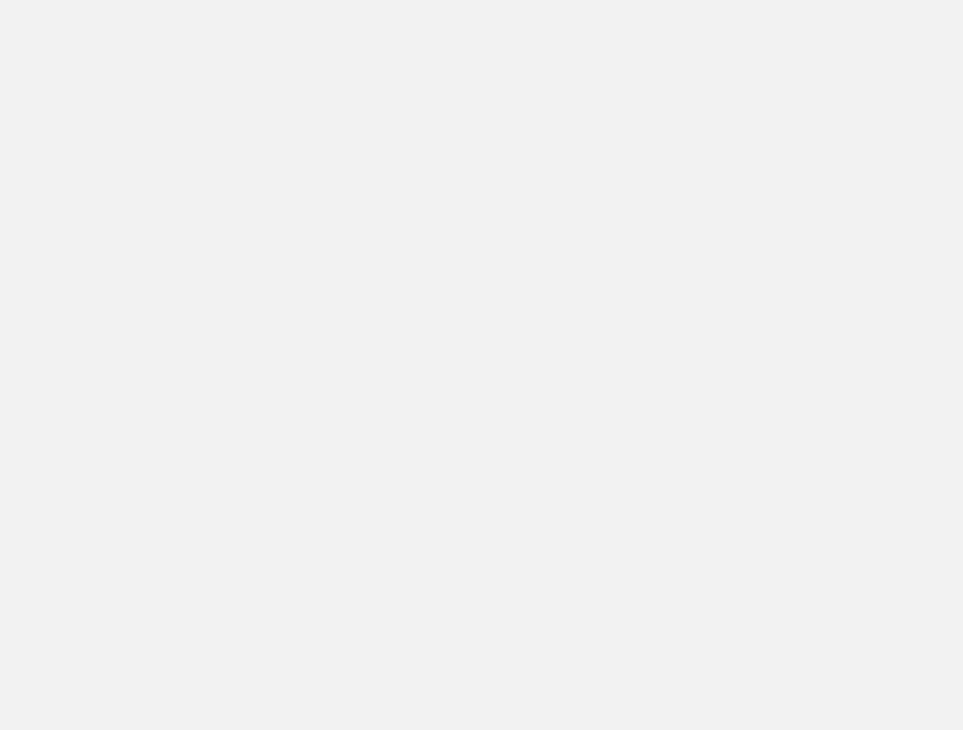
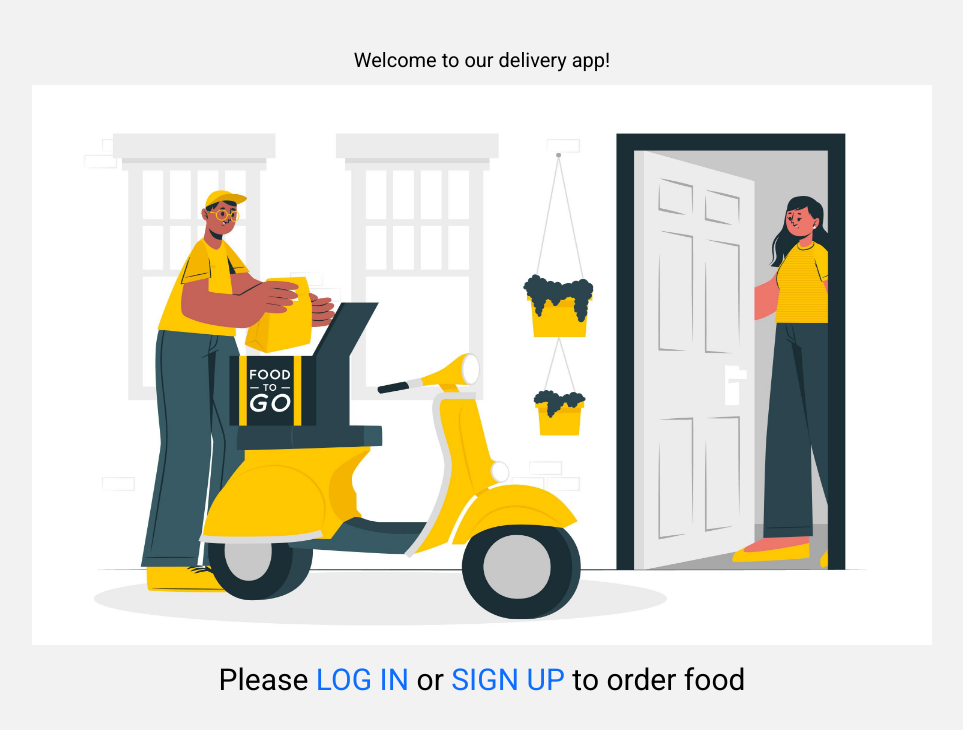
Before and after one commit to Yivgha/web-shop, a React (Create React App) app: page / in a window 1280 px wide. Shown: the top 730 px of the page, without its empty margins (158-1121 px from the left). Built offline with nearby package versions, Linux system fonts and the light colour scheme.

Commit message:
minus gh-pages

```diff
--- a/package.json
+++ b/package.json
@@ -31,8 +31,6 @@
   "scripts": {
     "start": "react-scripts start",
     "build": "react-scripts build",
-    "predeploy": "npm run build",
-    "deploy": "gh-pages -d build",
     "test": "react-scripts test",
     "eject": "react-scripts eject"
   },
@@ -54,9 +52,6 @@
       "last 1 safari version"
     ]
   },
-  "devDependencies": {
-    "gh-pages": "^5.0.0"
-  },
   "description": "Web Shop rules",
   "main": "index.js",
   "repository": {
--- a/src/App.js
+++ b/src/App.js
@@ -13,9 +13,9 @@ import SelectedShop from "./components/Shop/SelectedShop";
 
 export const App = () => {
   return (
-    <HashRouter basename="https://yivgha.github.io/web-shop/">
+    <HashRouter >
       <Routes>
-        <Route exact path="https://yivgha.github.io/web-shop/" element={<Home />}>
+        <Route exact path="/" element={<Home />}>
 
           <Route  path="shop" element={<Shop />}>
             <Route path="/shop/:id" element={<SelectedShop />} />
```
Also changed, not shown: 1 other file (tests, documents, lock files or other folders).
